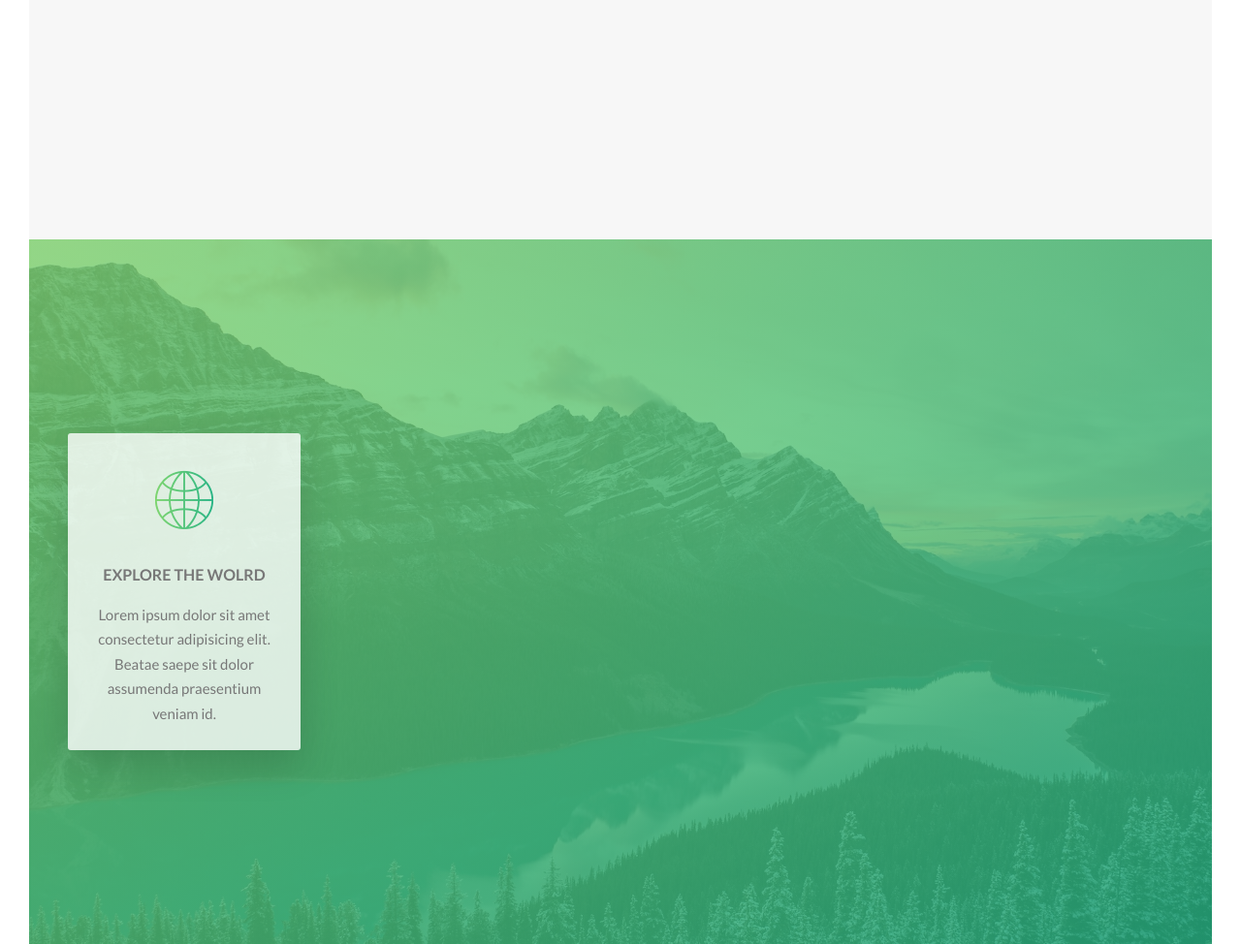
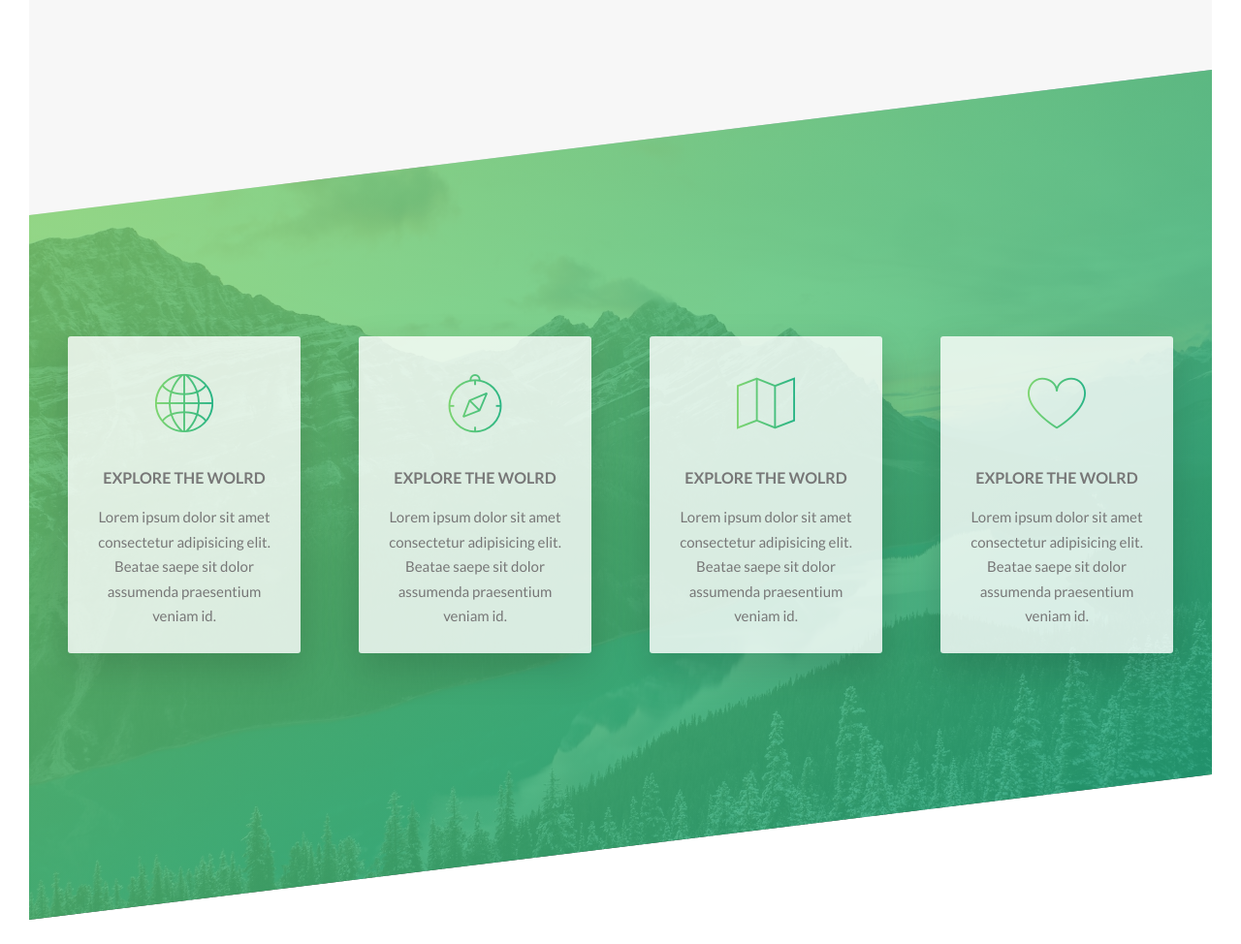
Before and after one commit to DevSergiu/Natours, a website: page index.html in a window 1280 px wide. Shown: the part 1391-2365 px from the top of the page at 97% size. After the commit the page ends 2340 px from the top, so only its background shows below. Drawn offline with Linux system fonts and the light colour scheme.

Commit message:
done Feature section

```diff
--- a/index.html
+++ b/index.html
@@ -96,6 +96,43 @@
               </p>
             </div>
           </div>
+
+          <div class="col-1-of-4">
+            <div class="feature-box">
+              <i class="feature-box__icon icon-basic-compass"></i>
+              <h3 class="heading-tertiary u-margin-bottom-small">
+                Explore the wolrd
+              </h3>
+              <p class="feature-box__text">
+                Lorem ipsum dolor sit amet consectetur adipisicing elit. Beatae
+                saepe sit dolor assumenda praesentium veniam id.
+              </p>
+            </div>
+          </div>
+          <div class="col-1-of-4">
+            <div class="feature-box">
+              <i class="feature-box__icon icon-basic-map"></i>
+              <h3 class="heading-tertiary u-margin-bottom-small">
+                Explore the wolrd
+              </h3>
+              <p class="feature-box__text">
+                Lorem ipsum dolor sit amet consectetur adipisicing elit. Beatae
+                saepe sit dolor assumenda praesentium veniam id.
+              </p>
+            </div>
+          </div>
+          <div class="col-1-of-4">
+            <div class="feature-box">
+              <i class="feature-box__icon icon-basic-heart"></i>
+              <h3 class="heading-tertiary u-margin-bottom-small">
+                Explore the wolrd
+              </h3>
+              <p class="feature-box__text">
+                Lorem ipsum dolor sit amet consectetur adipisicing elit. Beatae
+                saepe sit dolor assumenda praesentium veniam id.
+              </p>
+            </div>
+          </div>
         </div>
       </section>
     </main>
--- a/sass/components/_feature_box.scss
+++ b/sass/components/_feature_box.scss
@@ -22,6 +22,6 @@
   }
 
   &:hover {
-    transform: translateY(-1.5rem) scale (1.03);
+    transform: translateY(-1.5rem) scale(1.03);
   }
 }
--- a/sass/pages/home.scss
+++ b/sass/pages/home.scss
@@ -13,4 +13,10 @@
     ),
     url(../../img/nat-4.jpg);
   background-size: cover;
+  transform: skewY(-7deg);
+  margin-top: -10rem;
+  // select everything (child) of .section-features
+  & > * {
+    transform: skewY(7deg);
+  }
 }
```
Also changed, not shown: css/style.css.
